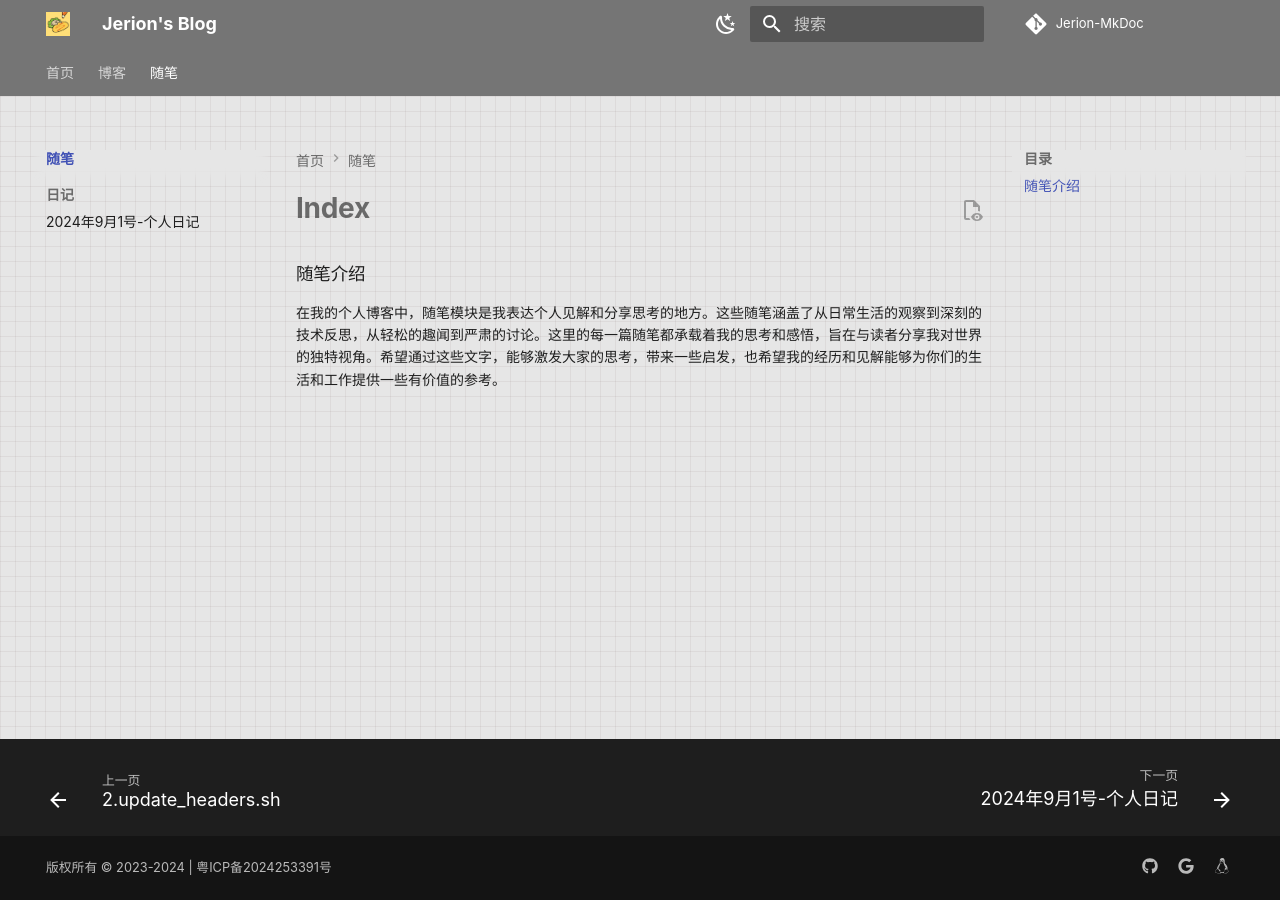
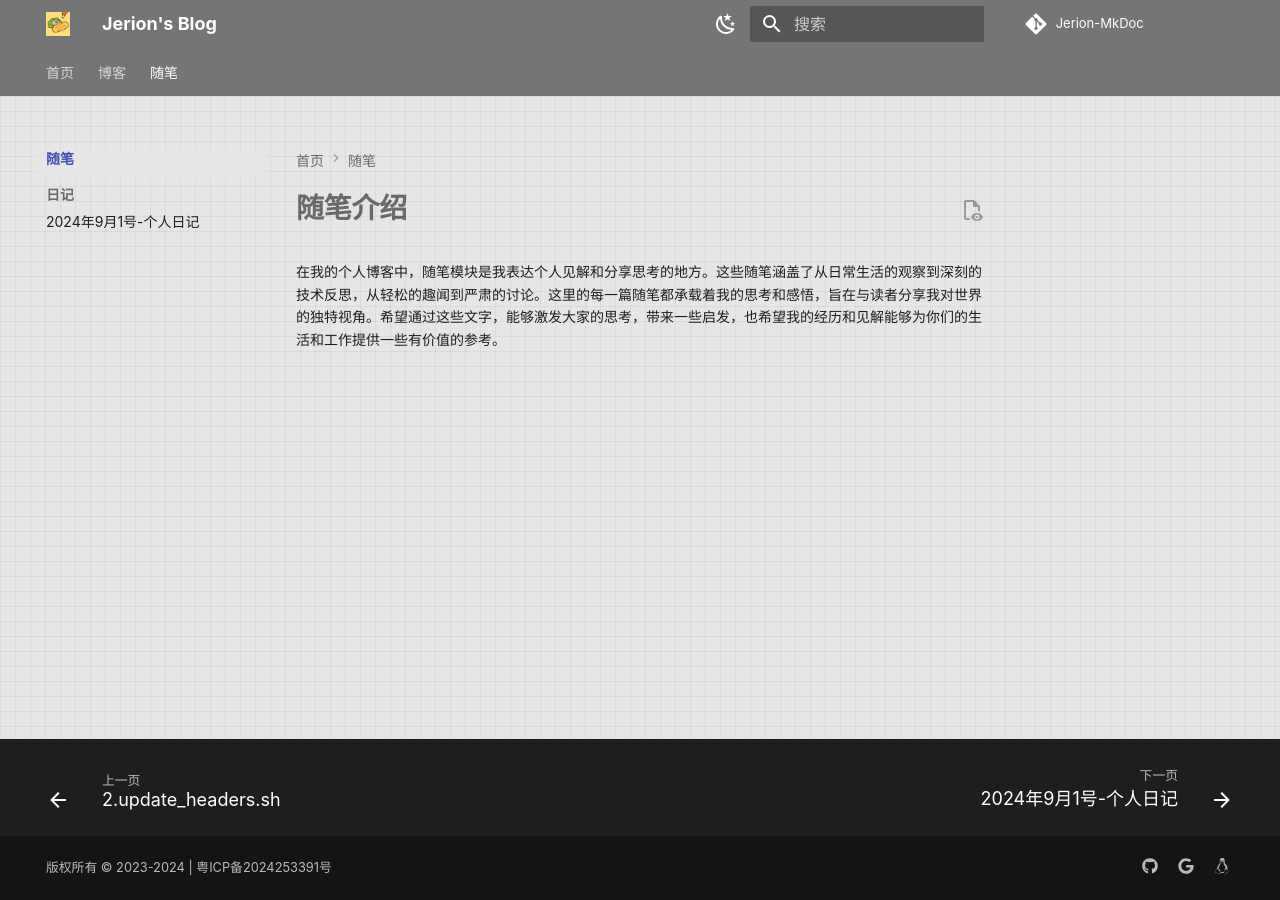
Before and after one commit to zyx3721/Jerion-MkDoc, an MkDocs documentation site: the page built from docs/essay/index.md, in a window 1280 px wide. Built offline with MkDocs 1.6.1 and Material for MkDocs 9.7.7, drawn with Linux system fonts in a browser that asks for light colours; nearby versions of some CDN libraries; some web fonts are replaced; a script that is not in the unit is left out; comment, search, counter and statistics services are not loaded.

Commit message:
更新 index.md

```diff
--- a/docs/essay/index.md
+++ b/docs/essay/index.md
@@ -1,3 +1,3 @@
-### 随笔介绍
+# 随笔介绍
 
 在我的个人博客中，随笔模块是我表达个人见解和分享思考的地方。这些随笔涵盖了从日常生活的观察到深刻的技术反思，从轻松的趣闻到严肃的讨论。这里的每一篇随笔都承载着我的思考和感悟，旨在与读者分享我对世界的独特视角。希望通过这些文字，能够激发大家的思考，带来一些启发，也希望我的经历和见解能够为你们的生活和工作提供一些有价值的参考。
```
